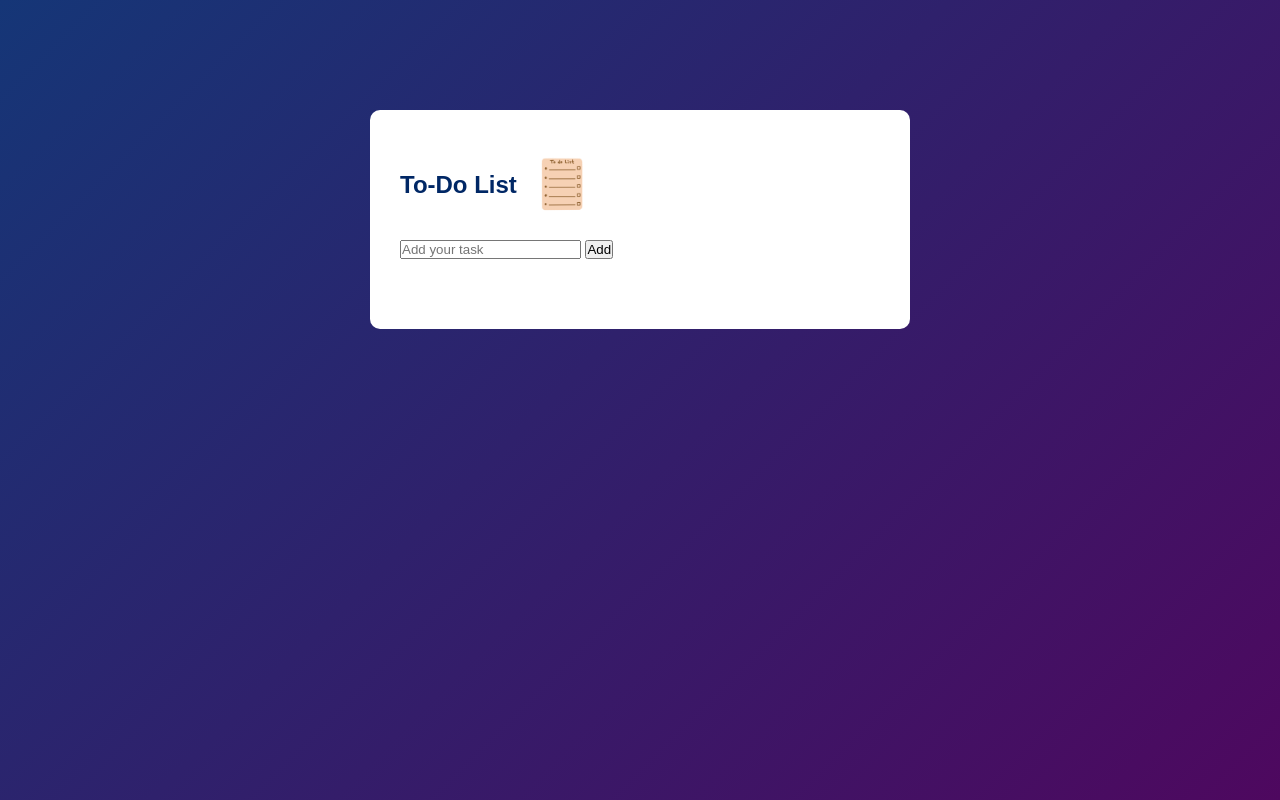
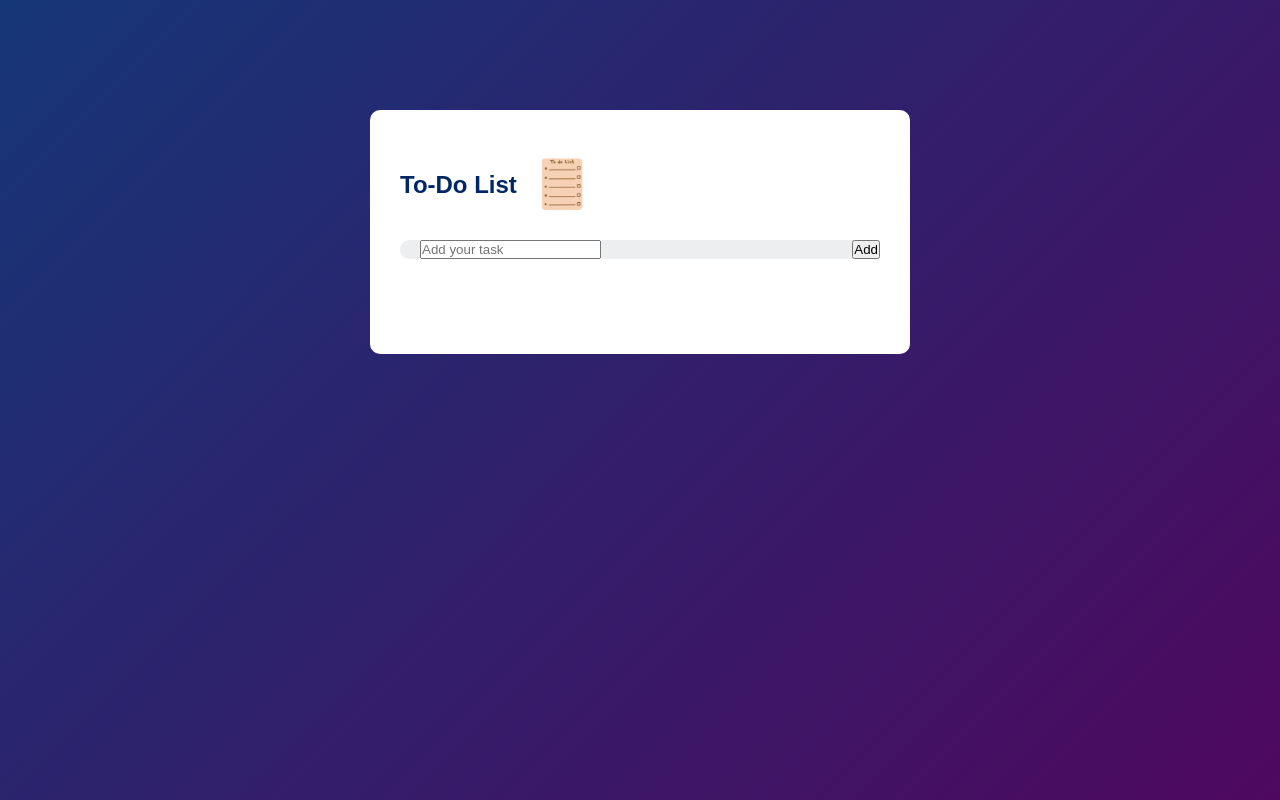
Before and after one commit to KhwajaYousuf/Web_Dev_Projects, a plain HTML site: page To_Do_List_App/index.html in a window 1280 px wide. Drawn offline with Linux system fonts and the light colour scheme.

Commit message:
Styled Task Input Row

```diff
--- a/To_Do_List_App/styles.css
+++ b/To_Do_List_App/styles.css
@@ -32,3 +32,13 @@
     width: 70px;
     margin-left: 10px;
 }
+
+.row {
+    display: flex;
+    align-items: center;
+    justify-content: space-between;
+    background: #edeef0;
+    border-radius: 30px;
+    padding-left: 20px;
+    margin-bottom: 25px;
+}
```
Also changed, not shown: To_Do_List_App/index.html (+1 -0 lines).
